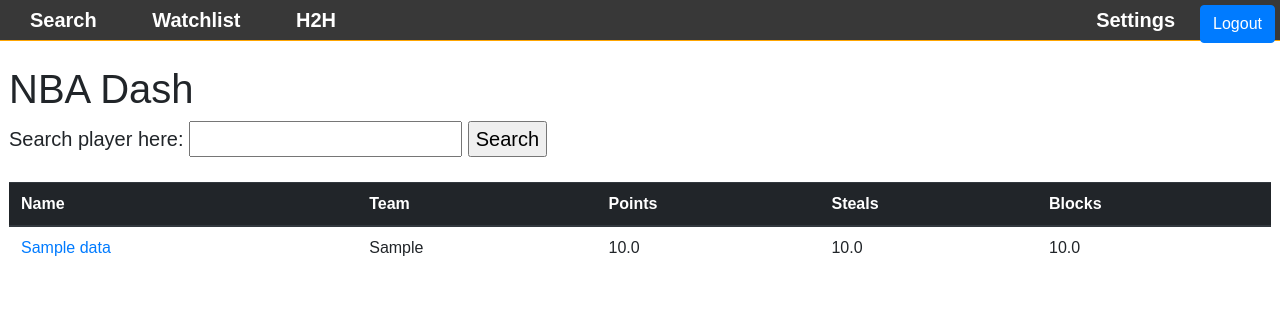
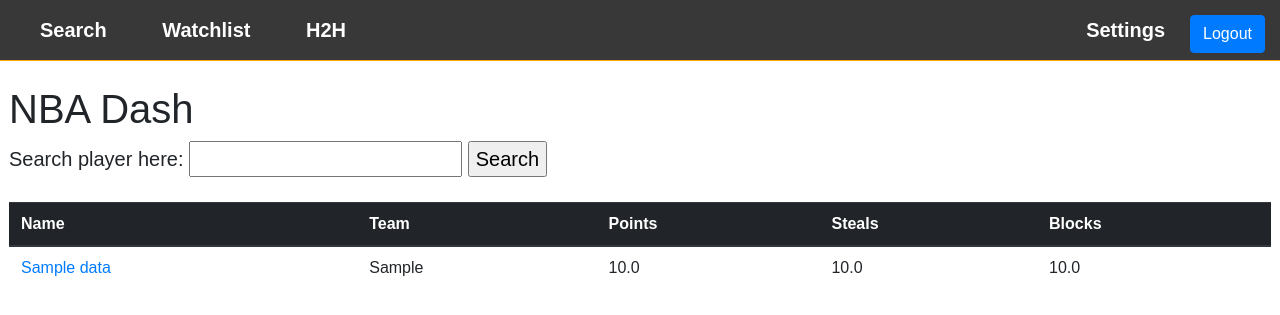
Before and after one commit to timjaya/nbadash, a Flask app: template templates/search.html in a window 1280 px wide. Shown: the top 315 px of the page. Run offline with Flask 2, Linux system fonts and the light colour scheme; the template is opened without the code that fills it: most values are stand-ins (such as "Sample title", 1, 10 or a date in 2020); parts of the project's set-up code (start-up, migrations or seed data) failed here and were passed over; some libraries are stand-ins or nearby versions.

Commit message:
fixed up navbar look

```diff
--- a/static/styles/nav.css
+++ b/static/styles/nav.css
@@ -2,7 +2,7 @@
 
 nav {
     /* display: flex; */
-    padding: 5px;
+    padding: 15px;
     /* justify-content: center; */
     background-color: rgb(56, 56, 56);
     position: sticky;
@@ -21,5 +21,6 @@ nav a {
 }
 
 nav a:hover {
-    /* color: orange; */
+    text-decoration: none;
+    color: rgb(255, 123, 123);
 }
--- a/templates/search.html
+++ b/templates/search.html
@@ -20,10 +20,10 @@
         <a href="/watchlist">Watchlist</a>
         <a href="/headtohead">H2H</a>
 
-        <div class="float-right">
-            <a href="/settings">Settings</a>
-            <a href="/logout" class="btn btn-primary float-right">Logout</a>
-        </div>
+        <a href="/logout" class="float-right btn btn-primary">Logout</a>
+        <a class="float-right" href="/settings">Settings</a>
+
+
     </nav>
     <!-- <h1>Search/Filter</h1>
   <div>{{data}}</div>
```
